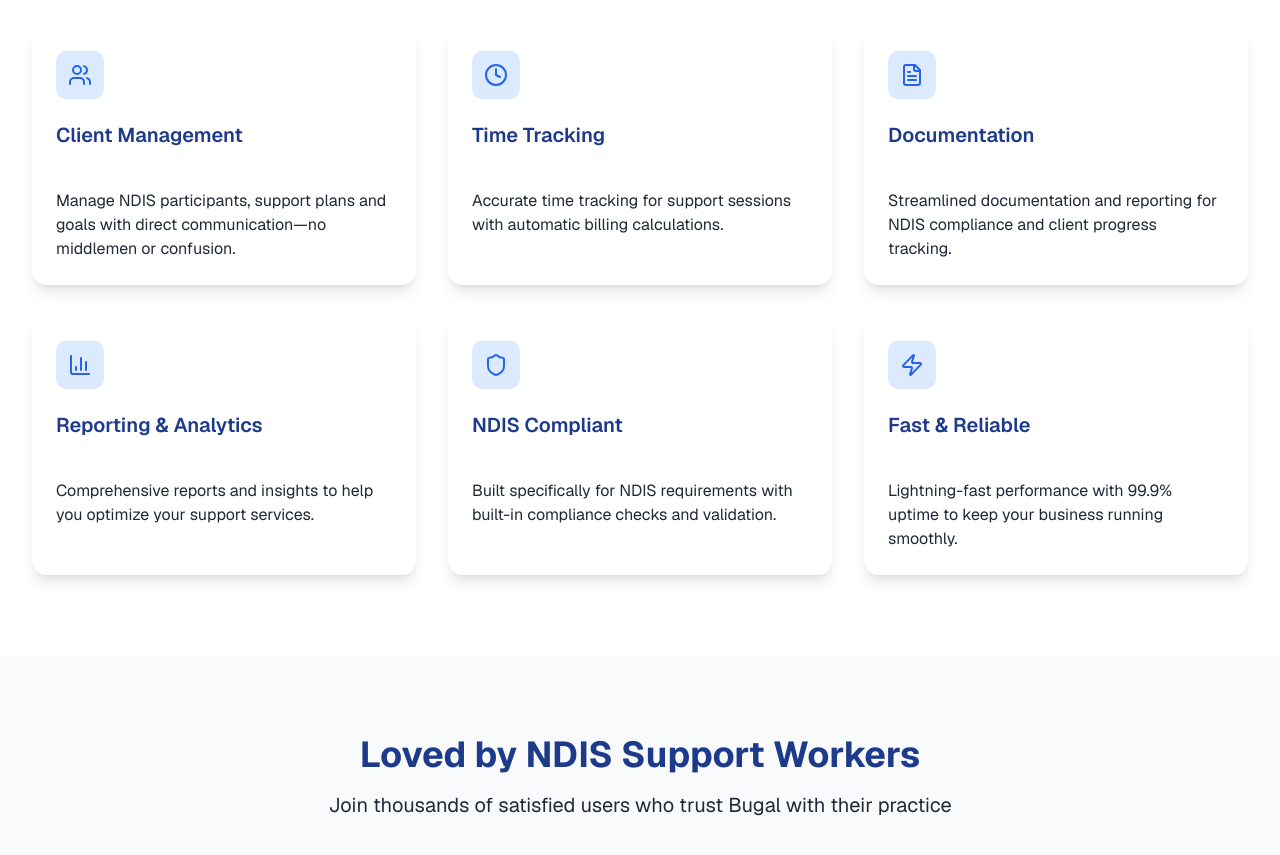
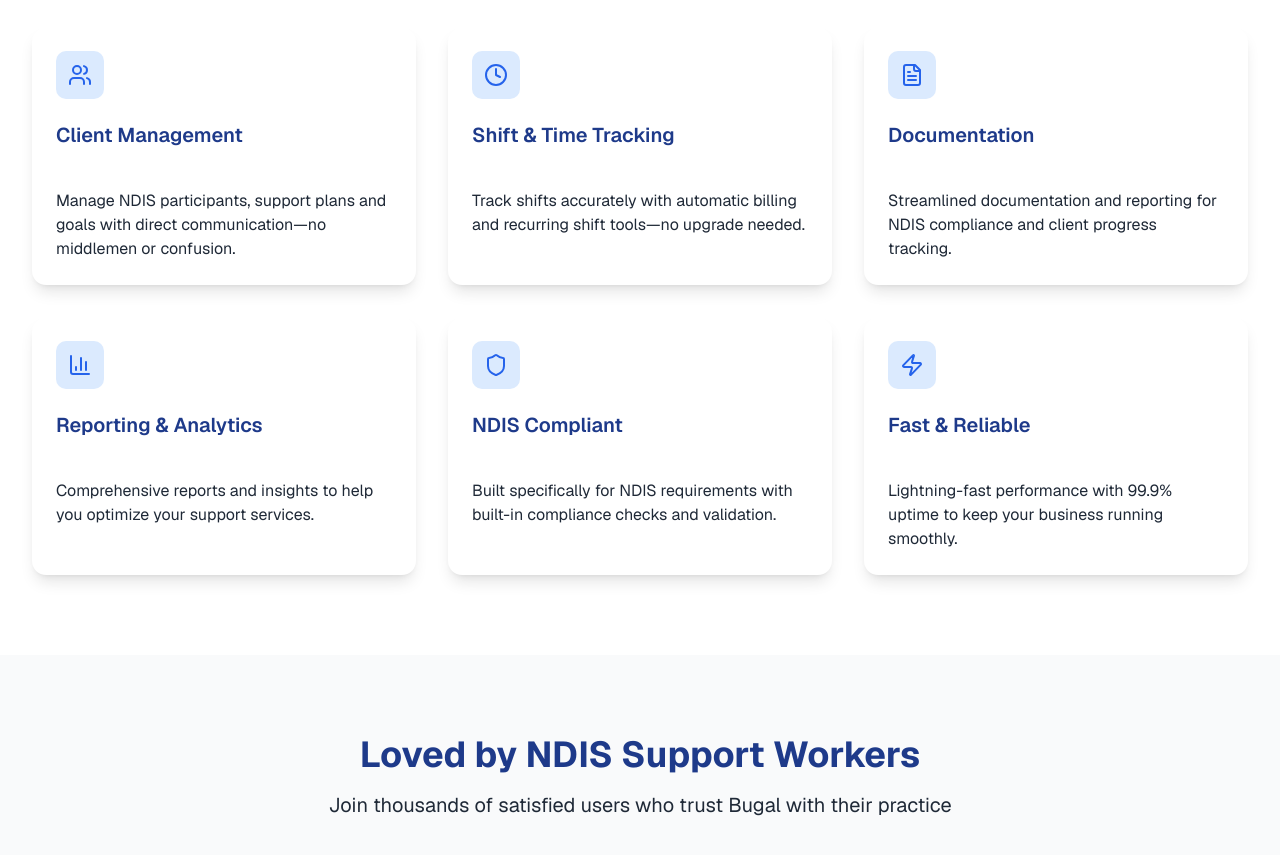
Before and after one commit to bugalsaas/Marketing, a Next.js app: page / in a window 1280 px wide. Shown: the part 1100-1955 px from the top of the page. Built offline with nearby package versions, Linux system fonts and the light colour scheme; no server answers; a web font is replaced by a local one.

Commit message:
feat: updated Shift & Time Tracking copy to merge legacy SEO content with improved clarity

```diff
--- a/src/app/features/page.tsx
+++ b/src/app/features/page.tsx
@@ -79,8 +79,8 @@ export default function FeaturesPage() {
     },
     {
       icon: Clock,
-      title: "Shift Management",
-      description: "All-Inclusive Shift Management, No Upgrade Needed for a Recurring Shifts tool.",
+      title: "Shift & Time Tracking",
+      description: "Track shifts accurately with automatic billing and recurring shift tools—no upgrade needed.",
       features: ["All-inclusive features", "Recurring shifts", "No upgrades required", "Complete solution"]
     },
     {
--- a/src/app/page.tsx
+++ b/src/app/page.tsx
@@ -14,8 +14,8 @@ export default function Home() {
     },
     {
       icon: Clock,
-      title: "Time Tracking",
-      description: "Accurate time tracking for support sessions with automatic billing calculations.",
+      title: "Shift & Time Tracking",
+      description: "Track shifts accurately with automatic billing and recurring shift tools—no upgrade needed.",
     },
     {
       icon: FileText,
--- a/src/app/pricing/page.tsx
+++ b/src/app/pricing/page.tsx
@@ -276,8 +276,8 @@ export default function PricingPage() {
               },
               {
                 icon: Clock,
-                title: "Shift Management",
-                description: "Easy shift scheduling, tracking, and management with detailed notes and reports."
+                title: "Shift & Time Tracking",
+                description: "Track shifts accurately with automatic billing and recurring shift tools—no upgrade needed."
               },
               {
                 icon: CreditCard,
```
